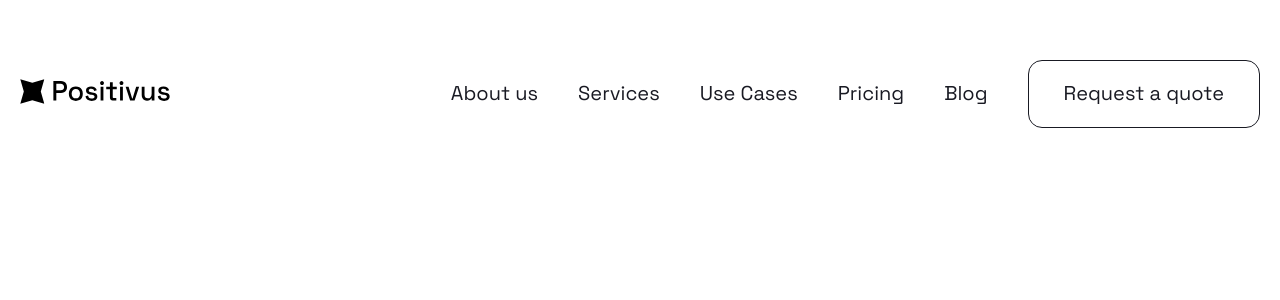
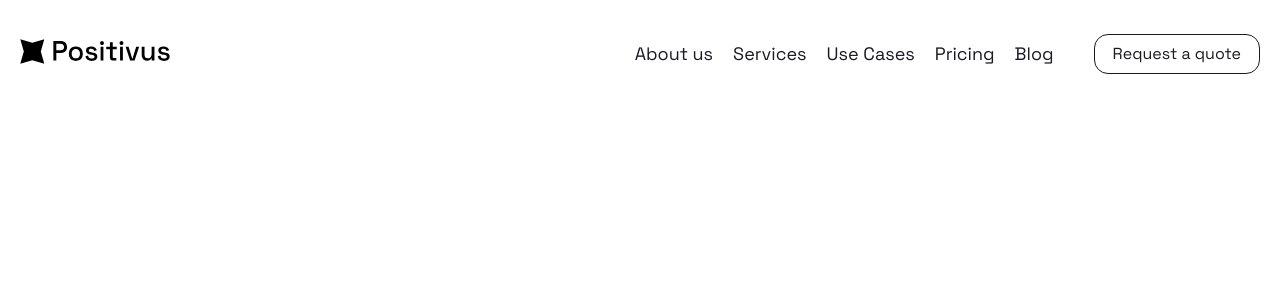
Before and after one commit to Skippy347/AV.BEMPositivus, a React app: page / in a window 1280 px wide. Shown: the top 300 px of the page. Built offline with nearby package versions, Linux system fonts and the light colour scheme.

Commit message:
Add: Implement a responsive Header design optimized for mobile, tablet and desktop devices

```diff
--- a/src/app/styles/blocks/_header.scss
+++ b/src/app/styles/blocks/_header.scss
@@ -1,23 +1,58 @@
+@use "../media/media";
 @use "../mixins/mixins";
 
 .header {
   padding-top: 60px;
+
+  @include media.desktop {
+    padding-top: 30px;
+  }
+
+  @include media.mobile {
+    padding-top: 15px;
+  }
 
   &__inner {
     display: flex;
     justify-content: space-between;
     align-items: center;
     column-gap: 40px;
+
+    @include media.tablet {
+      column-gap: 30px;
+    }
+  }
+
+  &__logo {
+    @include media.tablet {
+      max-width: 120px;
+    }
+
+    @include media.mobile {
+      max-width: 144px;
+    }
   }
 
   &__menu {
     font-size: 20px;
     margin-left: auto;
 
+    @include media.desktop {
+      font-size: 18px;
+    }
+
+    @include media.tablet {
+      font-size: 16px;
+    }
+
     &-list {
       display: flex;
       align-items: center;
       column-gap: 40px;
+
+      @include media.desktop {
+        column-gap: 20px;
+      }
     }
 
     &-link {
@@ -45,4 +80,10 @@
       }
     }
   }
+
+  &__button {
+    font-size: 16px;
+    height: 40px;
+    padding-inline: 18px;
+  }
 }
```
